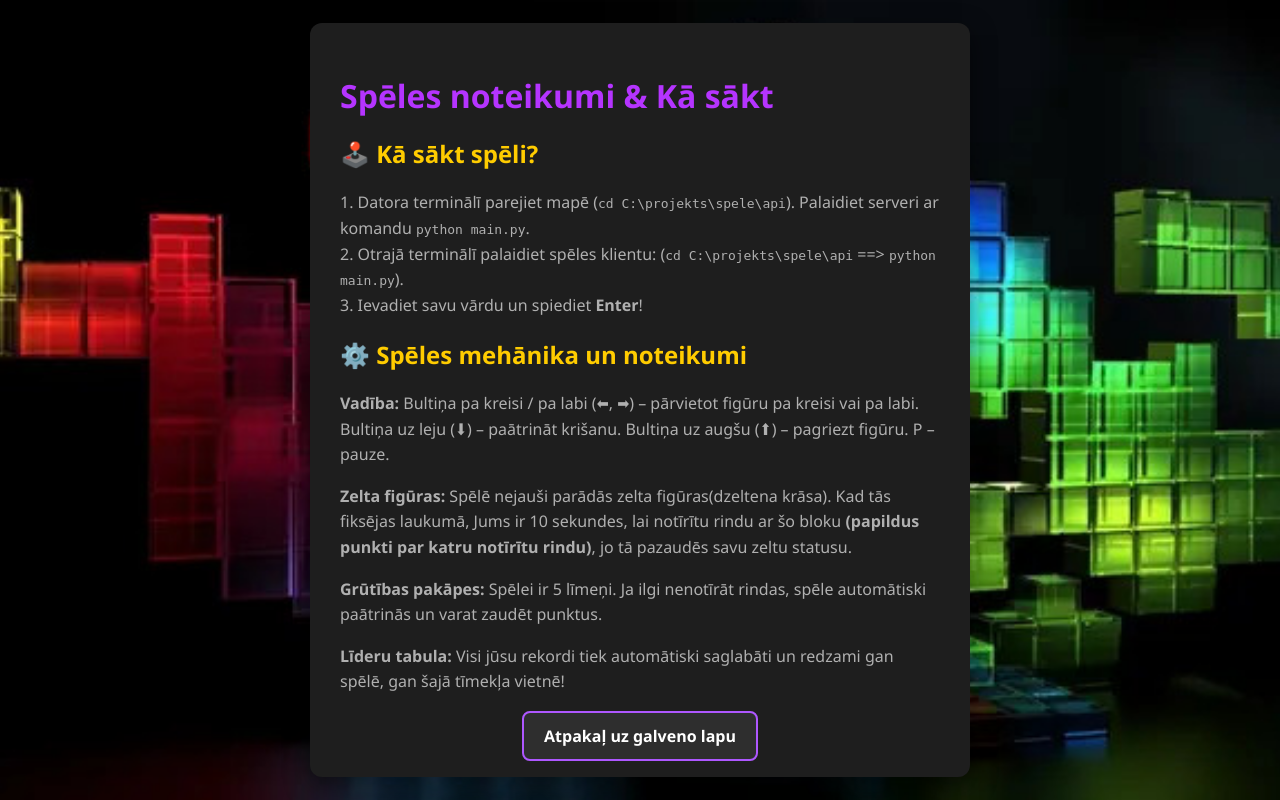
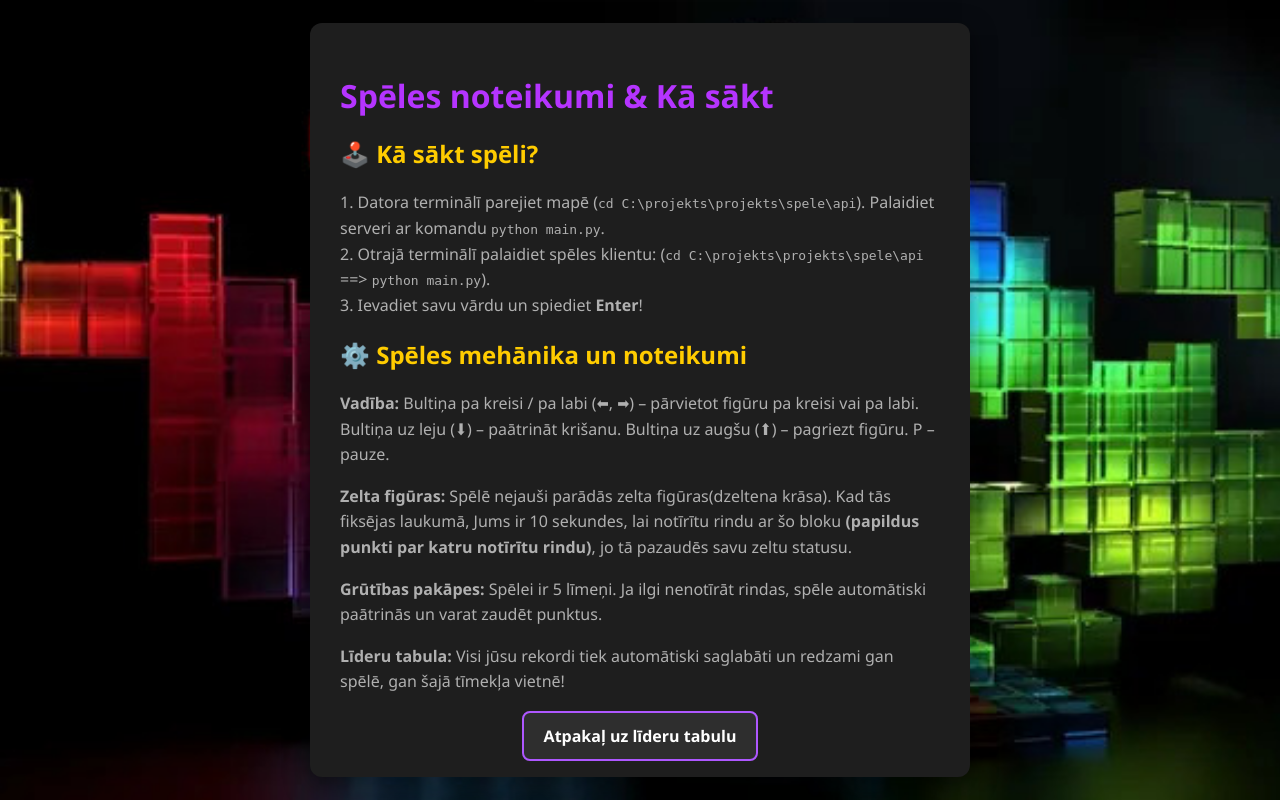
Before and after one commit to JayPhantom16/untitled-tetris-game, a Flask app: page /rules in a window 1280 px wide. Run offline with Flask 3, Linux system fonts and the light colour scheme.

Commit message:
redigesana

```diff
--- a/projekts/spele/api/templates/index.html
+++ b/projekts/spele/api/templates/index.html
@@ -11,7 +11,6 @@
         <p>Laipni lūdzam oficiālajā Untitled Tetris Game spēles portālā!</p>
 
         <div class="btn-group">
-            <a href="tetris://" class="btn" onclick="alert('Lai sāktu spēli, lūdzu, palaidiet client/main.py savā datorā vai izmantojiet spēles aplikāciju!')">Palaist spēli (Klientu)</a>
             <a href="/rules" class="btn btn-secondary">Spēles noteikumi & Kā sākt</a>
         </div>
 
--- a/projekts/spele/api/templates/rules.html
+++ b/projekts/spele/api/templates/rules.html
@@ -10,8 +10,8 @@
         <h1>Spēles noteikumi & Kā sākt</h1>
 
         <h2>🕹️ Kā sākt spēli?</h2>
-        <p>1. Datora terminālī parejiet mapē (<code>cd C:\projekts\spele\api</code>). Palaidiet serveri ar komandu <code>python main.py</code>.<br>
-           2. Otrajā terminālī palaidiet spēles klientu: (<code>cd C:\projekts\spele\api</code> ==> <code>python main.py</code>).<br>
+        <p>1. Datora terminālī parejiet mapē (<code>cd C:\projekts\projekts\spele\api</code>). Palaidiet serveri ar komandu <code>python main.py</code>.<br>
+           2. Otrajā terminālī palaidiet spēles klientu: (<code>cd C:\projekts\projekts\spele\api</code> ==> <code>python main.py</code>).<br>
            3. Ievadiet savu vārdu un spiediet <b>Enter</b>!</p>
 
         <h2>⚙️ Spēles mehānika un noteikumi</h2>
@@ -21,7 +21,7 @@
         <p><b>Līderu tabula:</b> Visi jūsu rekordi tiek automātiski saglabāti un redzami gan spēlē, gan šajā tīmekļa vietnē!</p>
 
         <div style="text-align: center; margin-top: 30px;">
-            <a href="/" class="btn btn-secondary">Atpakaļ uz galveno lapu</a>
+            <a href="/" class="btn btn-secondary">Atpakaļ uz līderu tabulu</a>
         </div>
     </div>
 </body>
```
Also changed, not shown: database.db.
